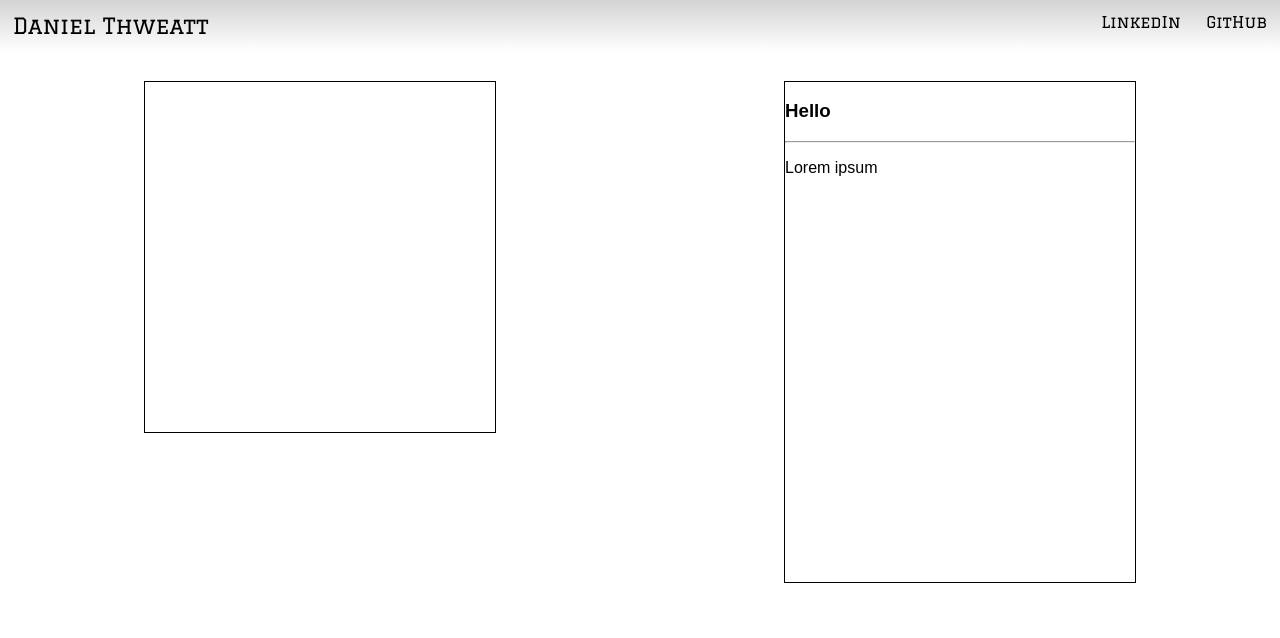
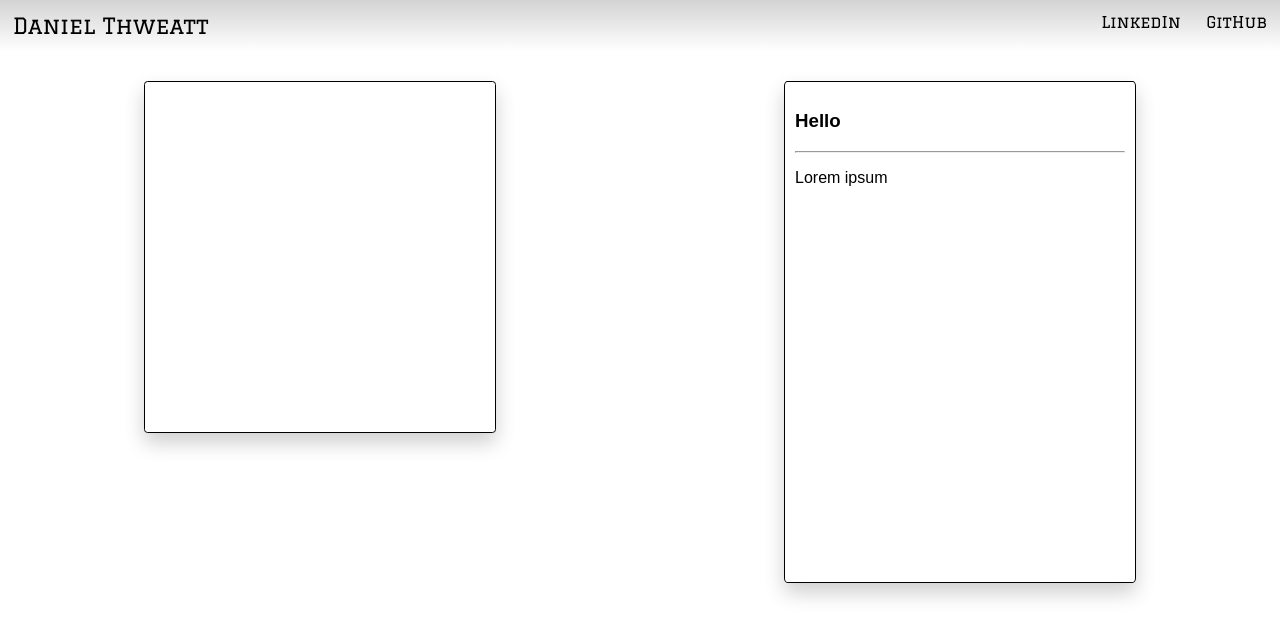
Before and after one commit to Danielthweatt/Portfolio, a React (Create React App) app in the folder my-app/: page /portfolio in a window 1280 px wide. Shown: the top 638 px of the page. Built offline with nearby package versions, Linux system fonts and the light colour scheme.

Commit message:
worked on panels

```diff
--- a/my-app/src/components/Panels/InfoPanel/InfoPanel.css
+++ b/my-app/src/components/Panels/InfoPanel/InfoPanel.css
@@ -3,6 +3,12 @@
     width: 300px;
     height: 300px;
     border: 1px solid black;
+    border-radius: 1%;
+    box-shadow: 0 10px 20px rgba(0, 0, 0, 0.19);
+}
+
+.info {
+    padding: 10px;
 }
 
 @media screen and (min-width: 550px) {
--- a/my-app/src/components/Panels/InfoPanel/InfoPanel.js
+++ b/my-app/src/components/Panels/InfoPanel/InfoPanel.js
@@ -3,9 +3,11 @@ import './InfoPanel.css';
 
 const InfoPanel = () => (
 	<div className="info-panel">
-		<h3>Hello</h3>
-		<hr />
-		<p>Lorem ipsum</p>
+		<div className="info">
+			<h3>Hello</h3>
+			<hr />
+			<p>Lorem ipsum</p>
+		</div>
 	</div>
 );
 
--- a/my-app/src/components/Panels/PicturePanel/PicturePanel.css
+++ b/my-app/src/components/Panels/PicturePanel/PicturePanel.css
@@ -3,6 +3,8 @@
     width: 300px;
     height: 300px;
     border: 1px solid black;
+    border-radius: 1%;
+    box-shadow: 0 10px 20px rgba(0, 0, 0, 0.19);
 }
 
 @media screen and (min-width: 550px) {
```
